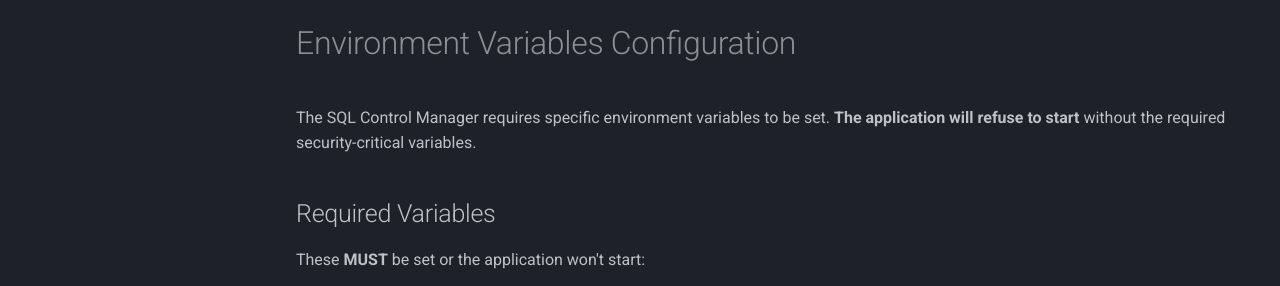
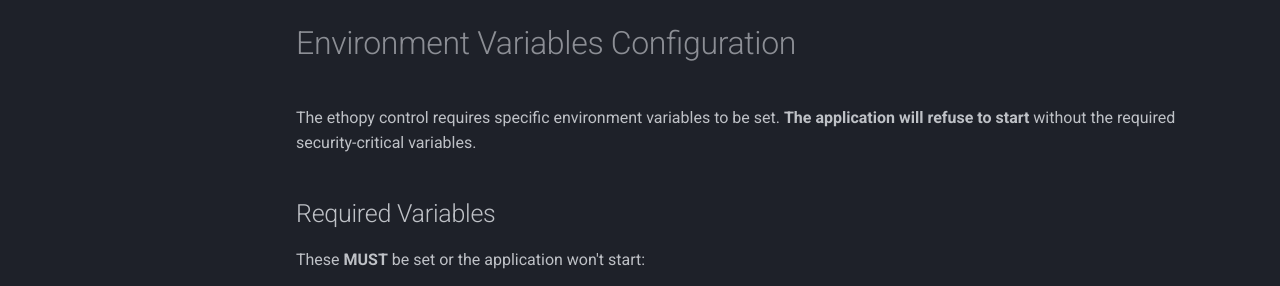
Before and after one commit to ef-lab/ethopy_control, an MkDocs documentation site: the page built from docs/environment-variables.md, in a window 1280 px wide and 1367 px high. Shown: the part 123-409 px from the top of the window. Built offline with MkDocs 1.6.1 and Material for MkDocs 9.7.7, drawn with Linux system fonts in a browser that asks for light colours.

Commit message:
Rename project from SQL Control Manager to ethopy control
Updated all references in code, documentation, templates, and configuration files to use 'ethopy control' instead of 'SQL Control Manager'. This change standardizes the project name across the codebase and documentation for clarity and consistency.

```diff
--- a/docs/environment-variables.md
+++ b/docs/environment-variables.md
@@ -1,6 +1,6 @@
 # Environment Variables Configuration
 
-The SQL Control Manager requires specific environment variables to be set. **The application will refuse to start** without the required security-critical variables.
+The ethopy control requires specific environment variables to be set. **The application will refuse to start** without the required security-critical variables.
 
 ## Required Variables
 
--- a/main.py
+++ b/main.py
@@ -1,6 +1,6 @@
 #!/usr/bin/env python3
 """
-Main entry point for SQL Control Manager.
+Main entry point for ethopy control.
 This is the primary way to start the application.
 """
 
@@ -15,7 +15,7 @@ logger = logging.getLogger(__name__)
 
 def main():
     """Main application entry point."""
-    logger.info("Starting SQL Control Manager...")
+    logger.info("Starting ethopy control...")
 
     # Validate database connection before starting the server
     logger.info("Validating database connection...")
--- a/pyproject.toml
+++ b/pyproject.toml
@@ -10,7 +10,7 @@ readme = "README.md"
 requires-python = ">=3.9"
 license = {text = "MIT"}
 authors = [
-    {name = "SQL Control Manager Team"},
+    {name = "ethopy control Team"},
 ]
 keywords = ["flask", "laboratory", "experiments", "control", "monitoring", "real-time"]
 classifiers = [
--- a/utils/__init__.py
+++ b/utils/__init__.py
@@ -1,4 +1,4 @@
 """
-Utilities package for SQL Control Manager.
+Utilities package for ethopy control.
 Contains setup, configuration, and database initialization utilities.
 """
```
Also changed, not shown: docs/development/project_structure.md (+1 -1 lines), docs/monitoring.md (+1 -1 lines), docs/setup.md (+4 -5 lines), docs/user_management.md (+1 -1 lines), 6 other files.
